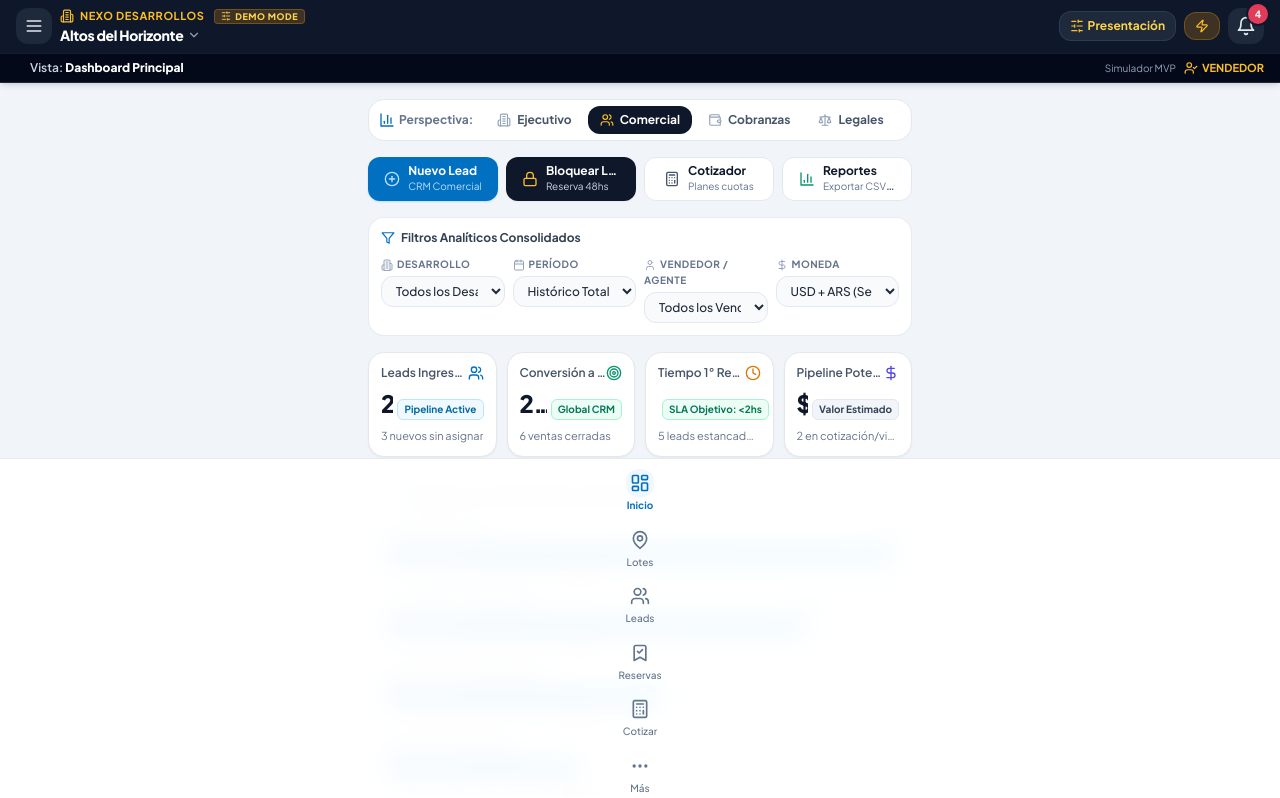
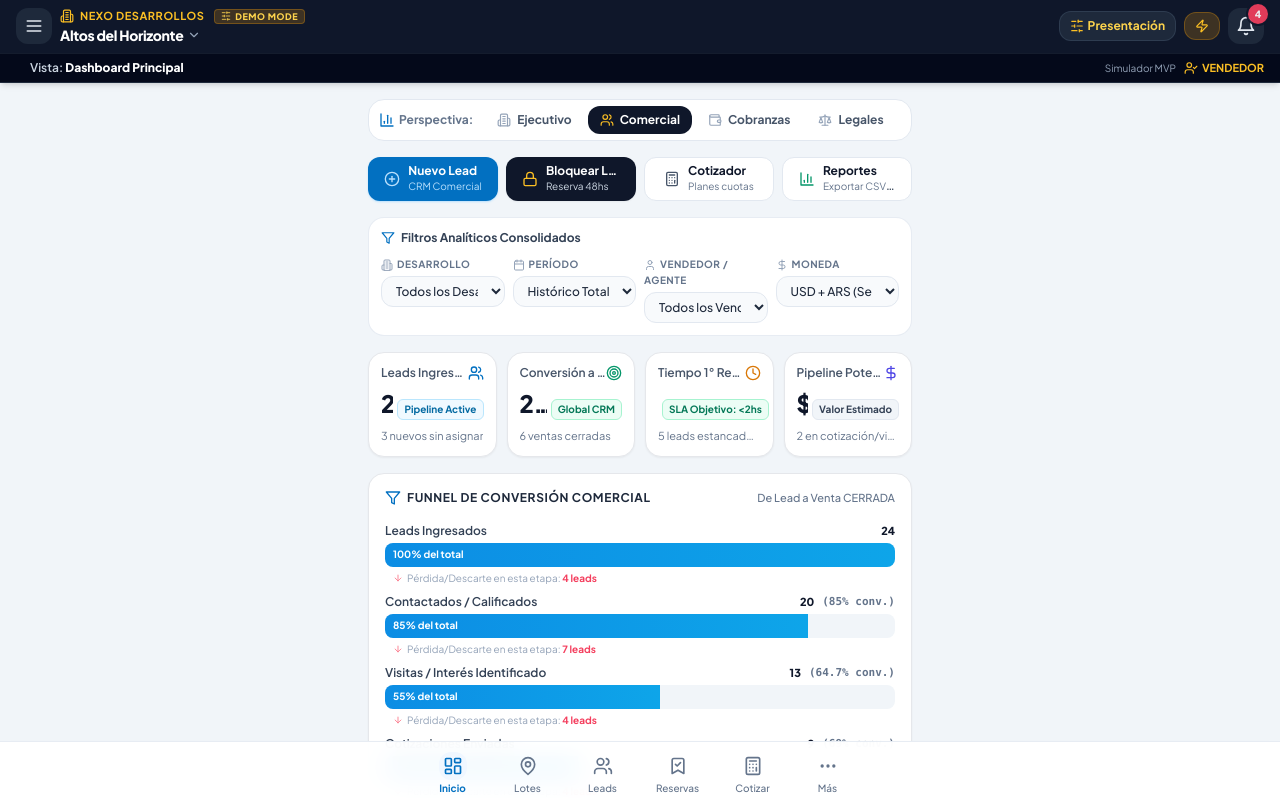
Before and after one commit to amoresemiliano/nexo_realstate, a React (Vite) app: page / in a window 1280 px wide. Shown: the top 798 px of the page. Built offline with nearby package versions, Linux system fonts and the light colour scheme.

Commit message:
fix(navigation): resolve dynamic grid column rendering
Replaced the Tailwind arbitrary grid-cols class with dynamic inline styles to ensure the BottomNav renders correctly regardless of the number of enabled modules.

```diff
--- a/src/components/navigation/BottomNav.tsx
+++ b/src/components/navigation/BottomNav.tsx
@@ -30,11 +30,14 @@ export const BottomNav: React.FC<BottomNavProps> = ({
   ];
 
   const mainNavItems = rawNavItems.filter((item) => isModuleEnabled(item.id));
-  const gridColsClass = `grid-cols-${mainNavItems.length + 1}`;
+  const totalCols = mainNavItems.length + 1;
 
   return (
     <nav className="fixed bottom-0 left-0 right-0 z-40 bg-white/95 backdrop-blur-md border-t border-slate-200/80 shadow-lg px-2 pb-safe pt-1">
-      <div className={clsx("max-w-md mx-auto grid gap-0.5", gridColsClass)}>
+      <div
+        className="max-w-md mx-auto grid gap-0.5"
+        style={{ gridTemplateColumns: `repeat(${totalCols}, minmax(0, 1fr))` }}
+      >
         {mainNavItems.map((item) => {
           const Icon = item.icon;
           const isActive = activeModule === item.id;
```
